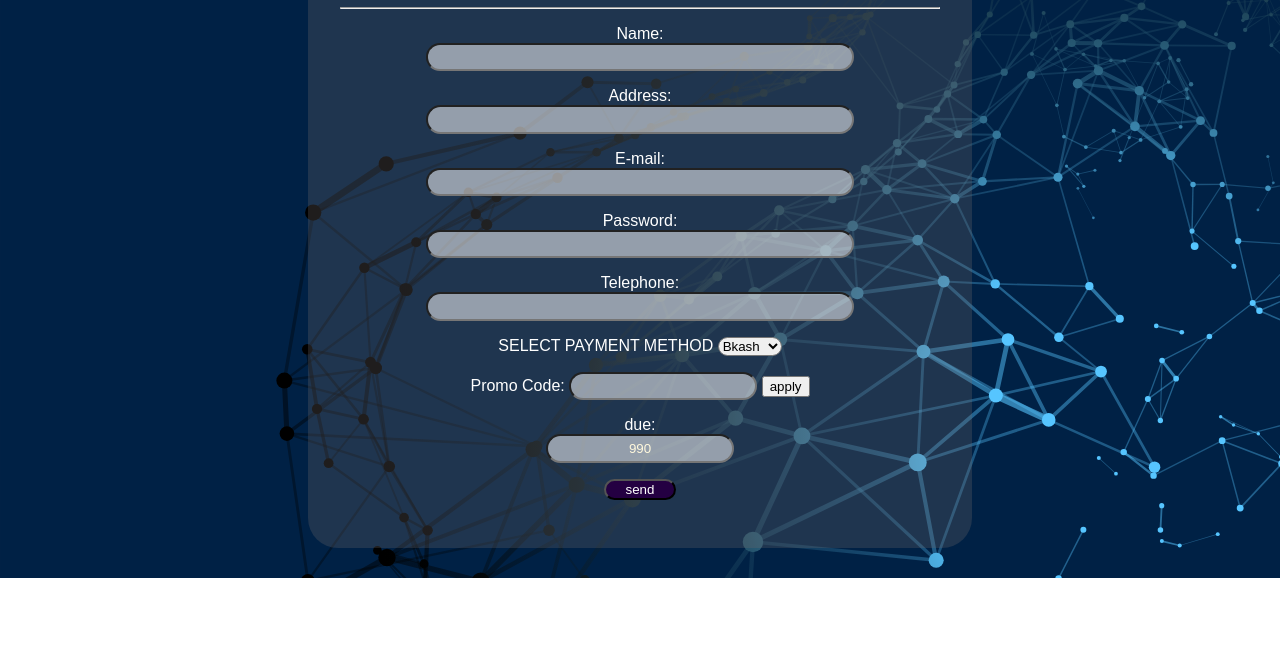
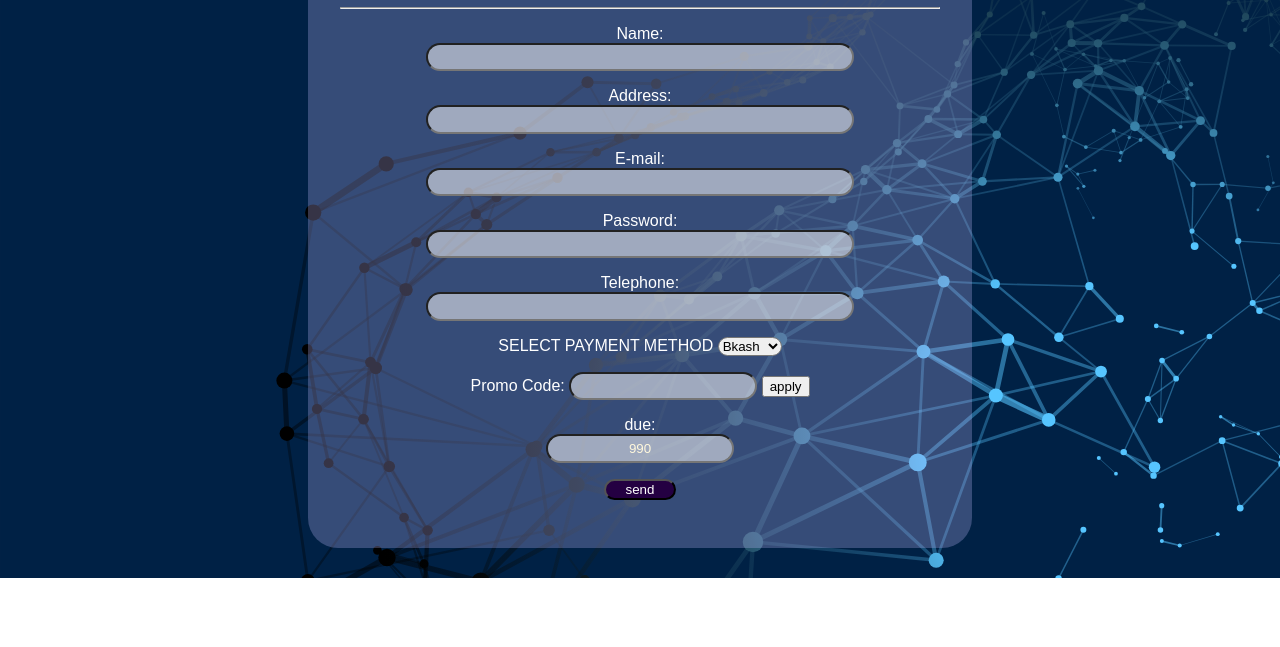
Before and after one commit to gagradebnath/salem, a plain HTML site: page index.html in a window 1280 px wide. Shown: the part 153-800 px from the top of the page. Drawn offline with Linux system fonts and the light colour scheme.

Commit message:
Update index.html

```diff
--- a/index.html
+++ b/index.html
@@ -20,7 +20,7 @@
     </Style>
 </head>
 <body style="background-image:url(25552.svg) ;background-size: cover; background-position: top; background-repeat: no-repeat;">
-    <div style="background-color:#706c6c46;border-radius: 30px;
+    <div style="background-color:#c4beff46;border-radius: 30px;
         margin-top: 3rem;text-align: center; width: 60%;max-width: 600px;padding: 2rem;
         margin-left: auto; margin-right: auto; color:white;" >
             <h1 style="text-align: center;">REGISTRATION FORM</h1><hr>
```
